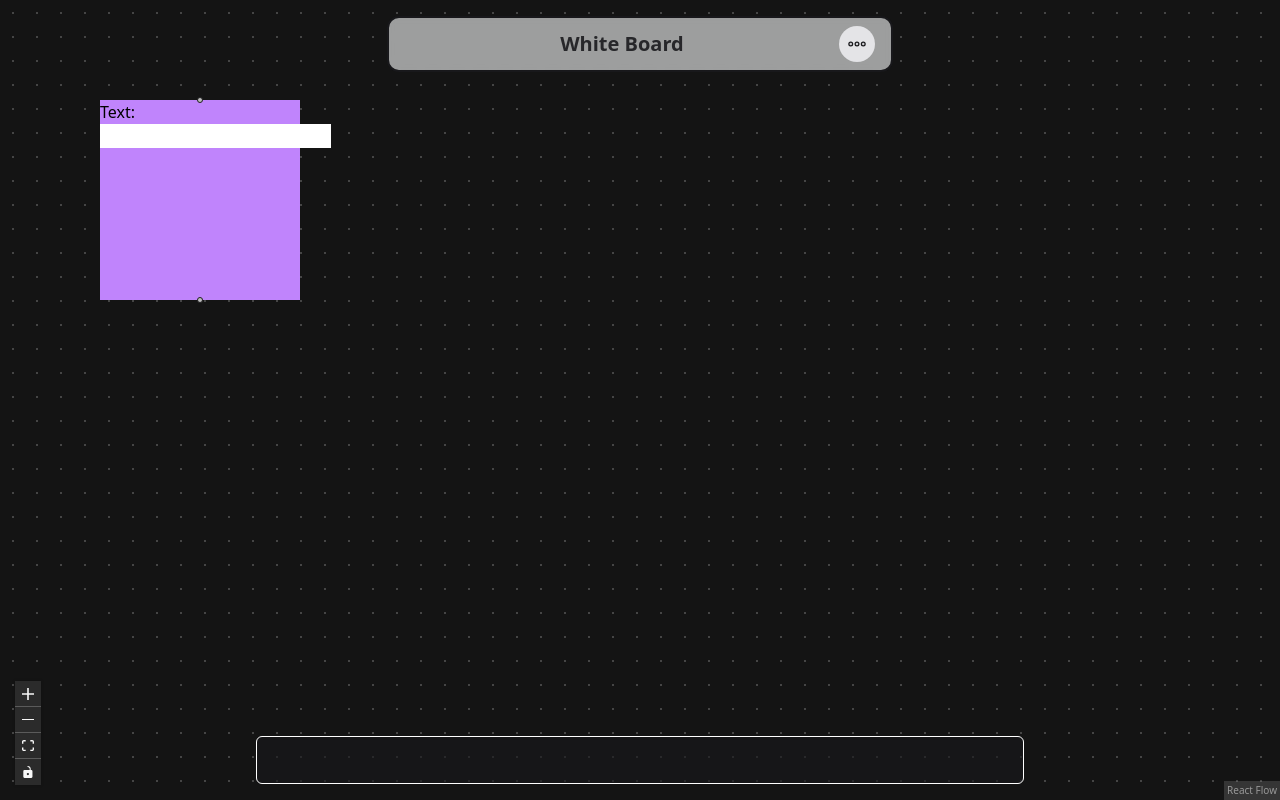
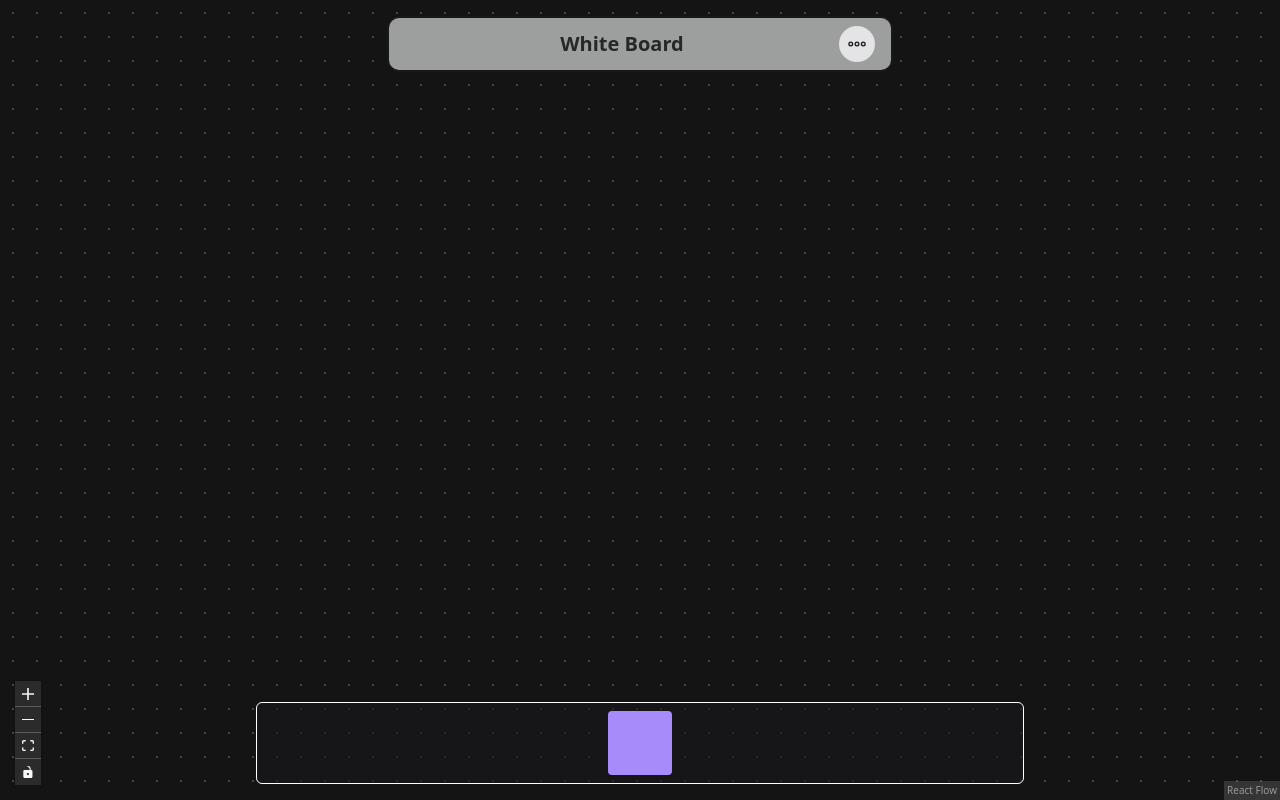
Before and after one commit to rodrigueslucas062/task-manager, a Next.js app: page /whiteboard in a window 1280 px wide. Built offline with nearby package versions, Linux system fonts and the light colour scheme.

Commit message:
✨ New toolbox using radix-ui, add more nodes

```diff
--- a/src/components/Whiteboard/Toolbox.jsx
+++ b/src/components/Whiteboard/Toolbox.jsx
@@ -1,7 +1,21 @@
-export default function Toolbox() {
+import * as Toolbar from '@radix-ui/react-toolbar'
+
+export default function Toolbox({ setNodes }) {
+    function addSquareNode() {
+        setNodes(nodes => [...nodes,
+        {
+            id: crypto.randomUUID(),
+            type: 'square',
+            position: { x: 200, y: 100 },
+            data: { label: 'Meu Nó' }
+        },
+        ])
+    }
+
     return (
-        <nav className="fixed inset-x-0 mx-auto bottom-4 flex w-full lg:w-3/5 items-center justify-center border border-white min-h-12 rounded-md bg-zinc-900/60 py-2">
-
-        </nav>
+        <Toolbar.Root className="fixed inset-x-0 mx-auto bottom-4 flex z-50 w-full lg:w-3/5 items-center justify-center border border-white rounded-md bg-zinc-900/60 py-2">
+            <Toolbar.Button className='size-16 bg-violet-400 rounded transition-transform hover:-translate-y-2'
+                onClick={addSquareNode} />
+        </Toolbar.Root>
     )
 }
--- a/src/components/Whiteboard/Whiteboard.jsx
+++ b/src/components/Whiteboard/Whiteboard.jsx
@@ -1,7 +1,7 @@
-import { addEdge, applyEdgeChanges, applyNodeChanges, Background, Controls, ReactFlow } from "@xyflow/react";
+import { addEdge, Background, Controls, ReactFlow, useEdgesState, useNodesState } from "@xyflow/react";
 import '@xyflow/react/dist/style.css';
 import { SquareNode } from "./nodes/nodes";
-import { useCallback, useState } from "react";
+import { useCallback } from "react";
 import * as ContextMenu from "@radix-ui/react-context-menu";
 import Toolbox from "./Toolbox";
 
@@ -12,28 +12,14 @@ const NODE_TYPES = {
 };
 
 export default function Whiteboard() {
-    const [nodes, setNodes] = useState([
-        {
-            id: '1',
-            type: 'square',
-            position: { x: 100, y: 100 },
-            data: { label: 'Meu Nó' }
-        },
-    ]);
+    const [nodes, setNodes, onNodesChange] = useNodesState([]);
 
-    const [edges, setEdges] = useState(CustomEdges);
+    const [edges, setEdges, onEdgesChange] = useEdgesState(CustomEdges);
 
-    const onNodesChange = useCallback(
-        (changes) => setNodes((nds) => applyNodeChanges(changes, nds)),
-        [],
-    );
-    const onEdgesChange = useCallback(
-        (changes) => setEdges((eds) => applyEdgeChanges(changes, eds)),
-        [],
-    );
     const onConnect = useCallback(
-        (params) => setEdges((eds) => addEdge(params, eds)),
-        [],
+        (params) => {
+            return setEdges((eds) => addEdge(params, eds))
+        }, [setEdges],
     );
 
     return (
@@ -48,10 +34,11 @@ export default function Whiteboard() {
                         onNodesChange={onNodesChange}
                         onEdgesChange={onEdgesChange}
                         onConnect={onConnect}
+                        defaultEdgeOptions={{type: 'default'}}
                     >
                         <Background gap={24} size={2} />
                         <Controls />
-                        <Toolbox />
+                        <Toolbox setNodes={setNodes}/>
                     </ReactFlow>
 
                     <ContextMenu.Content className="bg-zinc-950 rounded-lg overflow-hidden p-4">
--- /dev/null
+++ b/src/components/Whiteboard/edges/DefaultEdges.jsx
@@ -0,0 +1,10 @@
+import { getSmoothStepPath } from "@xyflow/react"
+
+export function DefaultEdges( id, style, markerEnd, sourceX, sourceY, sourcePosition, targetX, targetY, targetPosition) {
+    const [edgePath] = getSmoothStepPath({ sourceX, sourceY, sourcePosition, targetX, targetY, targetPosition })
+
+    return (
+        <path id={id} style={style} className="stroke-2 stroke-zinc-300"
+            d={edgePath} markerEnd={markerEnd} />
+    )
+}
```
